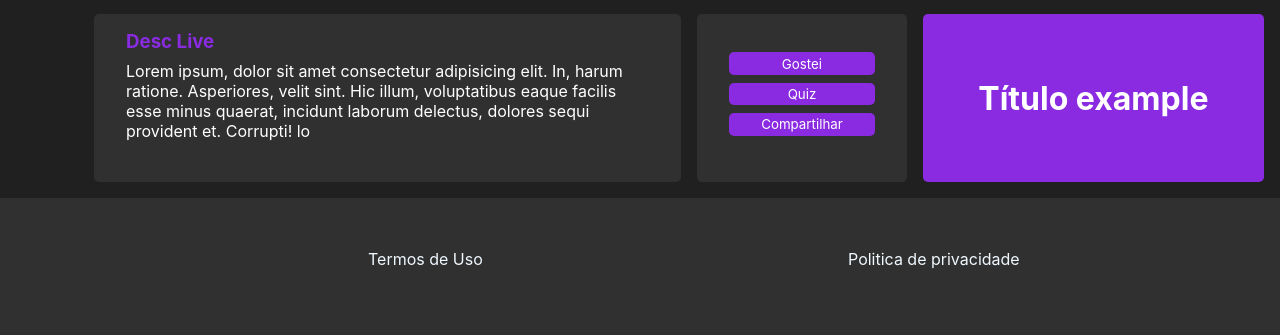
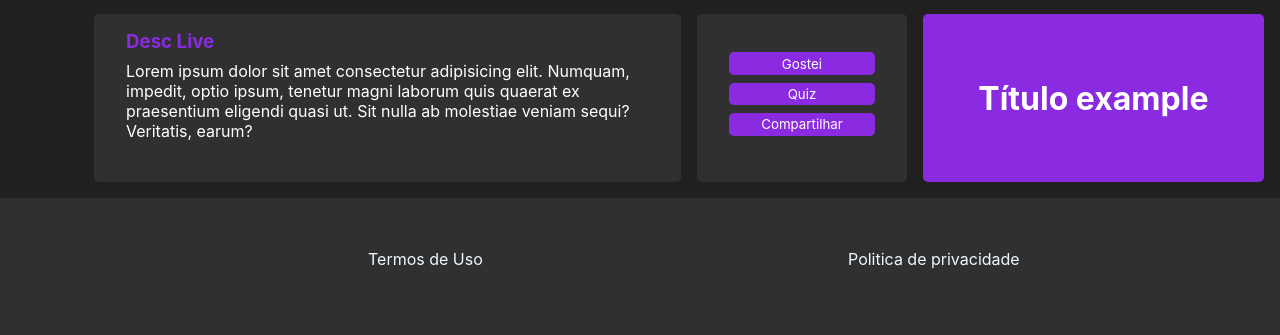
Before and after one commit to Juansantoss07/plataforma-live, a plain HTML site: page live.html in a window 1280 px wide. Shown: the part 602-937 px from the top of the page. Drawn offline with Linux system fonts and the light colour scheme.

Commit message:
fix: update

```diff
--- a/live.html
+++ b/live.html
@@ -54,7 +54,7 @@
             <div class="live-section-two-content">
                <div class="live-desc">
                    <h3>Desc Live</h3>
-                   <p> Lorem ipsum, dolor sit amet consectetur adipisicing elit. In, harum ratione. Asperiores, velit sint. Hic illum, voluptatibus eaque facilis esse minus quaerat, incidunt laborum delectus, dolores sequi provident et. Corrupti! lo</p>
+                   <p> Lorem ipsum dolor sit amet consectetur adipisicing elit. Numquam, impedit, optio ipsum, tenetur magni laborum quis quaerat ex praesentium eligendi quasi ut. Sit nulla ab molestiae veniam sequi? Veritatis, earum?</p>
                </div>
                <div class="btns-live">
                 <button>Gostei</button>
```
